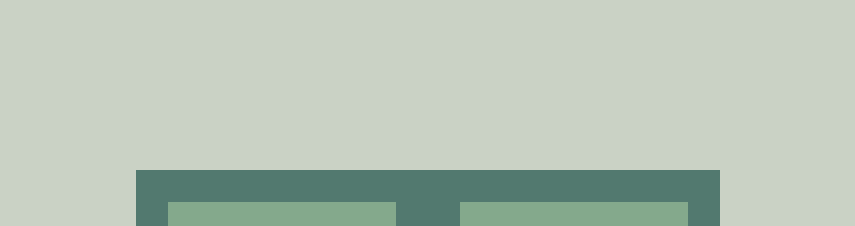
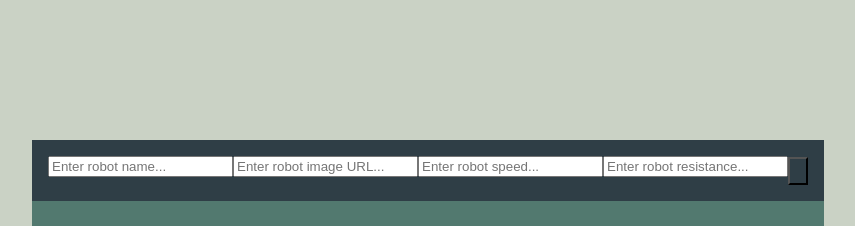
Before and after one commit to MiguelGarcia98GitHub/202210-W4CH4-miguel-garcia, a React (Create React App) app: page / in a window 1280 px wide. Shown: the top 226 px of the page, without its empty margins (212-1067 px from the left). Built offline with nearby package versions, Linux system fonts and the light colour scheme.

Commit message:
Added create and delete robots with Context

```diff
--- a/src/App.tsx
+++ b/src/App.tsx
@@ -1,9 +1,8 @@
 import { Container } from "./components/Container";
 import { RobotCard } from "./components/RobotCard";
-import { RobotsContextProvider } from "./context/providerrobots";
-import { listOfRobots } from "./models/listOfRobots";
 import { useContext } from "react";
 import { RobotsContext } from "./context/contextrobots";
+import { CreateRobot } from "./components/CreateRobot";
 
 function App() {
     const { robots } = useContext(RobotsContext);
@@ -14,8 +13,11 @@ function App() {
 
     return (
         <div className="app">
+            <CreateRobot />
             <Container>
-                <>{renderAllRobotCards} </>
+                <>
+                    <>{renderAllRobotCards} </>
+                </>
             </Container>
         </div>
     );
--- a/src/components/CreateRobot.tsx
+++ b/src/components/CreateRobot.tsx
@@ -1,33 +1,78 @@
+import { useContext, useState } from "react";
+import { RobotsContext } from "../context/contextrobots";
+
 export function CreateRobot() {
+    const { handleAdd } = useContext(RobotsContext);
+
+    const [formData, setFormData] = useState({
+        name: "",
+        imageURL: "",
+        speed: 0,
+        resistance: 0,
+    });
+
     function submitForm(e: React.SyntheticEvent) {
+        console.log(formData);
         e.preventDefault();
+        handleAdd(formData);
     }
 
     return (
         <div>
-            <form action="submit" onSubmit={submitForm}>
+            <form>
                 <label>
                     <input
                         type="text"
                         name="name"
                         placeholder="Enter robot name..."
+                        onChange={(e) => {
+                            setFormData({
+                                ...formData,
+                                [e.target.name]: e.target.value.trim(),
+                            });
+                        }}
                     />
+                </label>
+                <label>
                     <input
                         type="text"
                         name="imageURL"
-                        placeholder="Enter robot image URL"
+                        placeholder="Enter robot image URL..."
+                        onChange={(e) => {
+                            setFormData({
+                                ...formData,
+                                [e.target.name]: e.target.value.trim(),
+                            });
+                        }}
                     />
+                </label>
+                <label>
                     <input
                         type="text"
-                        name="name"
-                        placeholder="Enter robot speed"
+                        name="speed"
+                        placeholder="Enter robot speed..."
+                        onChange={(e) => {
+                            setFormData({
+                                ...formData,
+                                [e.target.name]: Number(e.target.value.trim()),
+                            });
+                        }}
                     />
                 </label>
-                <input
-                    type="text"
-                    name="name"
-                    placeholder="Enter robot speed"
-                />
+                <label>
+                    <input
+                        type="text"
+                        name="resistance"
+                        placeholder="Enter robot resistance..."
+                        onChange={(e) => {
+                            setFormData({
+                                ...formData,
+                                [e.target.name]: Number(e.target.value.trim()),
+                            });
+                        }}
+                    />
+                </label>
+                <button type="submit" onClick={submitForm}></button>
             </form>
         </div>
     );
--- a/src/context/contextrobots.ts
+++ b/src/context/contextrobots.ts
@@ -4,9 +4,16 @@ import { createContext } from "react";
 const initialContext: {
     robots: Array<Robot>;
     handleDelete: (deletedID: number) => void;
+    handleAdd: (data: {
+        name: string;
+        imageURL: string;
+        speed: number;
+        resistance: number;
+    }) => void;
 } = {
     robots: [],
     handleDelete: () => undefined,
+    handleAdd: () => undefined,
 };
 
 export const RobotsContext = createContext(initialContext);
--- a/src/context/providerrobots.tsx
+++ b/src/context/providerrobots.tsx
@@ -1,4 +1,4 @@
-import { listOfRobots, Robot } from "../models/listOfRobots";
+import { listOfRobots } from "../models/listOfRobots";
 import { useState } from "react";
 import { RobotsContext } from "./contextrobots";
 
@@ -13,13 +13,23 @@ export function RobotsContextProvider({ children }: { children: JSX.Element }) {
         setRobots(newState);
     };
 
-    const handleAdd = ({ data }: { data: Robot }) => {
+    const handleAdd = ({
+        name,
+        imageURL,
+        speed,
+        resistance,
+    }: {
+        name: string;
+        imageURL: string;
+        speed: number;
+        resistance: number;
+    }) => {
         let newState = [...robots];
         const robotId = Math.floor(Math.random() * 1000000);
-        const robotName = data.name;
-        const robotImageURL = data.imageURL;
-        const robotSpeed = data.speed;
-        const robotResistance = data.resistance;
+        const robotName = name;
+        const robotImageURL = imageURL;
+        const robotSpeed = speed;
+        const robotResistance = resistance;
         const robotCreationDate = new Date().toLocaleDateString();
 
         const newRobot = {
--- a/src/index.css
+++ b/src/index.css
@@ -50,3 +50,8 @@ button {
     color: azure;
     cursor: pointer;
 }
+
+form {
+    padding: 1rem;
+    background-color: #2f3e46;
+}
```
